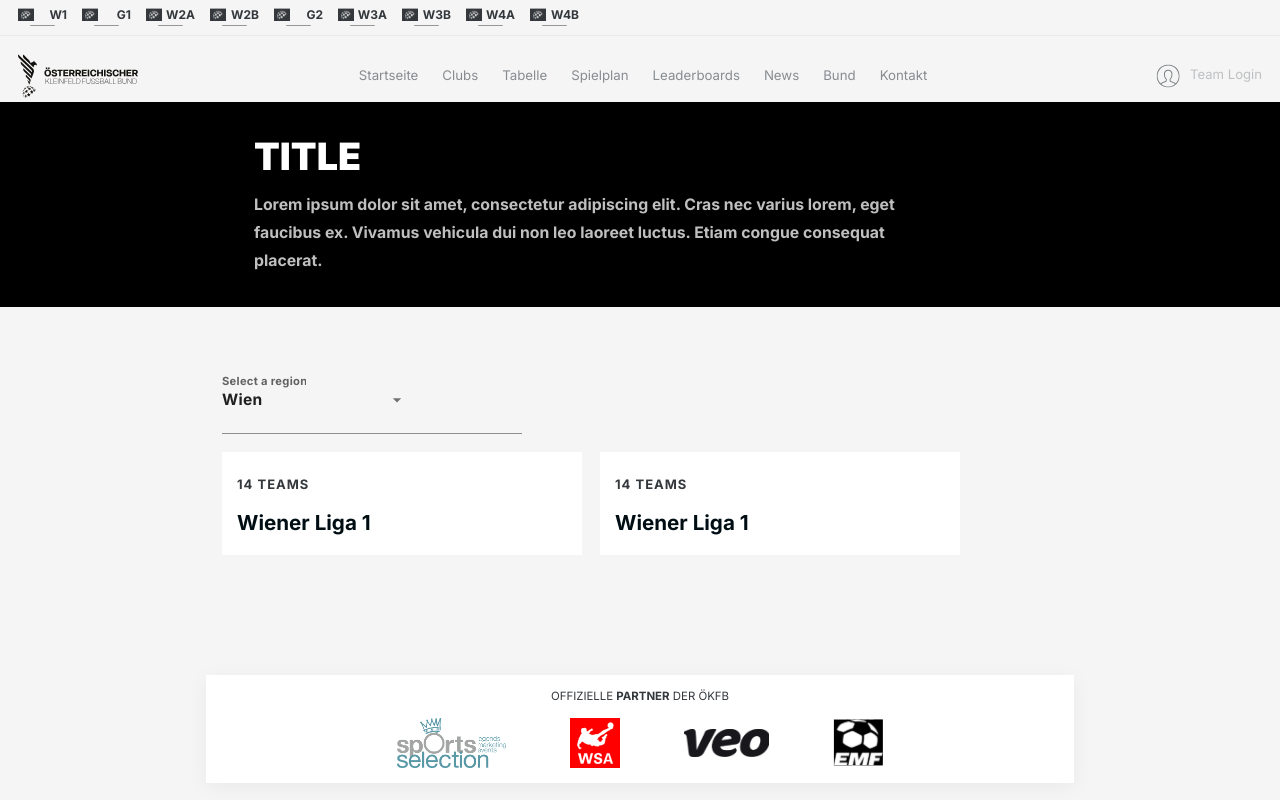
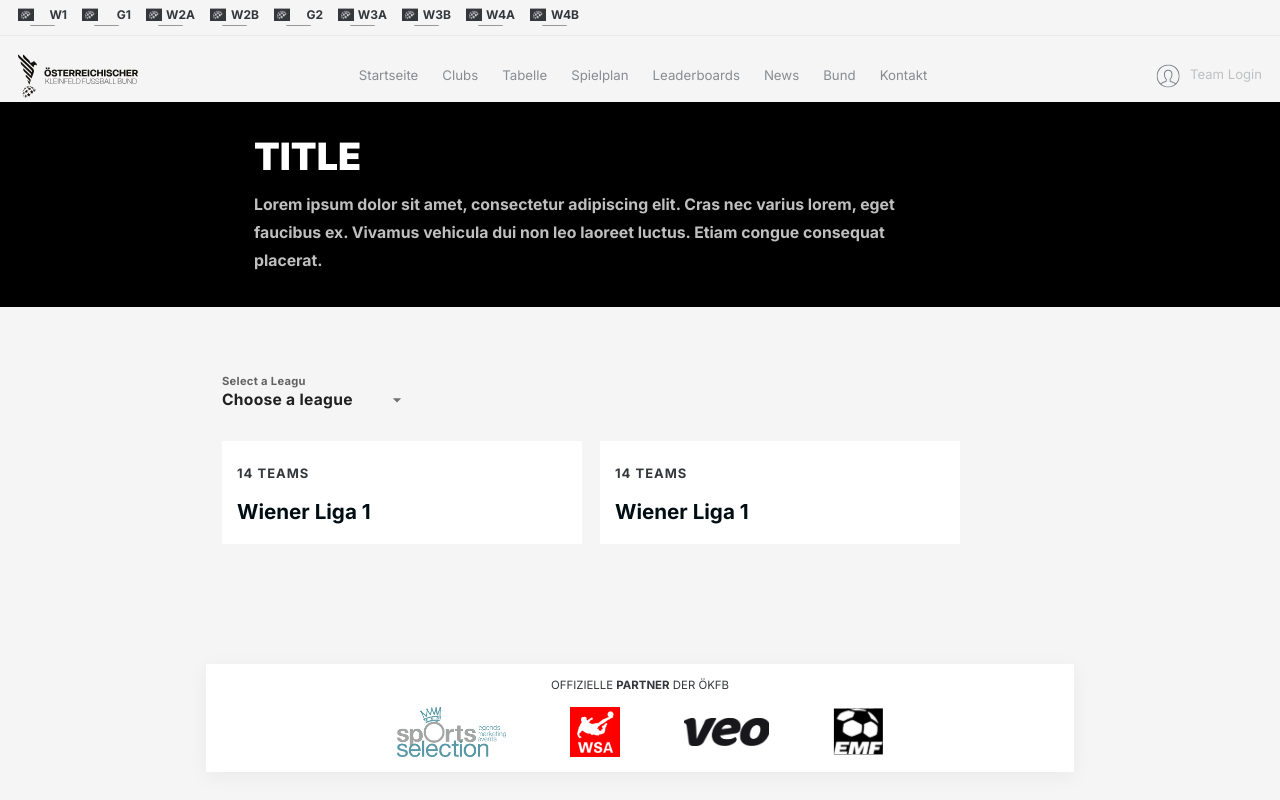
Before and after one commit to oekfbIT/oekfb_new_homepage, a React (Vite) app: page / in a window 1280 px wide. Shown: the top 800 px of the page. Built offline with nearby package versions, Linux system fonts and the light colour scheme.

Commit message:
dropdown test

```diff
--- a/src/components/Dropdown/Dropdown.tsx
+++ b/src/components/Dropdown/Dropdown.tsx
@@ -1,20 +1,18 @@
-/*
-We're constantly improving the code you see.
-Please share your feedback here: https://form.asana.com/?k=uvp-HPgd3_hyoXRBw1IcNg&d=1152665201300829
-*/
-
 import PropTypes from "prop-types";
-import React from "react";
+import React, { useState } from "react";
 import "./style.css";
 
 interface Props {
-  className: any;
-  dropdownWrapperClassName: any;
-  matLabelSelectAClassName: any;
-  text: string;
-  dropdownWrapperClassNameOverride: any;
-  text1: string;
-  dropdownWrapper: string;
+  className?: string;
+  dropdownWrapperClassName?: string;
+  matLabelSelectAClassName?: string;
+  text?: string;
+  dropdownWrapperClassNameOverride?: string;
+  placeholder?: string;
+  options: any[]; // Dropdown options data
+  displayKey: string; // Key for displayed text
+  valueKey: string; // Key for the returned value
+  onChange: (value: string) => void; // Callback for value changes
 }
 
 export const Dropdown = ({
@@ -23,9 +21,23 @@ export const Dropdown = ({
                            matLabelSelectAClassName,
                            text = "Select a region",
                            dropdownWrapperClassNameOverride,
-  text1 = "Wien",
-  dropdownWrapper = "/img/dropdown-wrapper-icon.svg",
+                           placeholder = "Choose an option",
+                           options = [],
+                           displayKey,
+                           valueKey,
+                           onChange,
                          }: Props): JSX.Element => {
+  const [isOpen, setIsOpen] = useState(false); // Toggle dropdown
+  const [selectedValue, setSelectedValue] = useState<string | null>(null);
+
+  const toggleDropdown = () => setIsOpen((prev) => !prev);
+
+  const handleSelect = (value: string) => {
+    setSelectedValue(value);
+    setIsOpen(false);
+    onChange(value);
+  };
+
   return (
       <div className={`dropdown ${className}`}>
         <div className="dropdown-wrapper">
@@ -38,29 +50,53 @@ export const Dropdown = ({
               </div>
             </div>
 
-          <div className="dropdown-wrapper-3">
+            {/* Trigger with existing styling */}
+            <div className="dropdown-wrapper-3" onClick={toggleDropdown}>
               <div
                   className={`dropdown-wrapper-4 ${dropdownWrapperClassNameOverride}`}
               >
-              {text1}
+                {selectedValue
+                    ? options.find((opt) => opt[valueKey] === selectedValue)?.[displayKey]
+                    : placeholder}
               </div>
-
               <img
                   className="dropdown-wrapper-5"
                   alt="Dropdown wrapper"
-              src={dropdownWrapper}
+                  src="/img/dropdown-wrapper-icon.svg"
               />
             </div>
           </div>
         </div>
 
-      <div className="dropdown-wrapper-6" />
+        {/* Dropdown options list */}
+        {isOpen && (
+            <div className="dropdown-wrapper-6">
+              <ul className="dropdown-options">
+                {options.map((option) => (
+                    <li
+                        key={option.id || option[valueKey]}
+                        onClick={() => handleSelect(option[valueKey])}
+                        className="dropdown-option-item"
+                    >
+                      {option[displayKey]}
+                    </li>
+                ))}
+              </ul>
+            </div>
+        )}
       </div>
   );
 };
 
 Dropdown.propTypes = {
   text: PropTypes.string,
-  text1: PropTypes.string,
-  dropdownWrapper: PropTypes.string,
+  placeholder: PropTypes.string,
+  options: PropTypes.array.isRequired,
+  displayKey: PropTypes.string.isRequired,
+  valueKey: PropTypes.string.isRequired,
+  onChange: PropTypes.func.isRequired,
 };
+
+Dropdown.defaultProps = {
+  options: [],
+};
--- a/src/components/Dropdown/style.css
+++ b/src/components/Dropdown/style.css
@@ -47,7 +47,7 @@
   margin-right: -2.43px;
   margin-top: -1.00px;
   position: relative;
-  width: fit-content;
+  width: max-content;
 }
 
 .dropdown .dropdown-wrapper-3 {
@@ -89,3 +89,37 @@
   position: relative;
   width: 100%;
 }
+
+/* Dropdown options styling */
+.dropdown-wrapper-6 {
+  position: absolute;
+  top: 100%;
+  left: 0;
+  right: 0;
+  background-color: white;
+  border: 1px solid var(--themeblack-42);
+  z-index: 10;
+  max-width: 300px;
+}
+
+.dropdown-options {
+  list-style: none;
+  margin: 0;
+  padding: 0;
+  max-height: 200px;
+  overflow-y: auto;
+}
+
+.dropdown-option-item {
+  padding: 15px;
+  cursor: pointer;
+  font-family: "Inter", Helvetica;
+  font-size: 14px;
+  color: var(--themeblack-87);
+  background-color: white;
+}
+
+.dropdown-option-item:hover {
+  background-color: black;
+  color: white;
+}
--- a/src/screens/ElementLeagueSelection/ElementLeagueSelection.tsx
+++ b/src/screens/ElementLeagueSelection/ElementLeagueSelection.tsx
@@ -6,10 +6,31 @@ import { LeagueSelection } from "../../components/LeagueSelection";
 import { Sponsors } from "../../components/Sponsors";
 import { ViewDefaultWrapper } from "../../components/ViewDefaultWrapper";
 import "./style.css";
-import {Navigation} from "../../components/Navigation";
+import { Navigation } from "../../components/Navigation";
 
 export const ElementLeagueSelection = (): JSX.Element => {
     const screenWidth = useWindowWidth();
+
+    const leagues = [
+        {
+            state: "wien",
+            teamcount: 12,
+            name: "1. Wiener Liga",
+            id: "B236BAAD-404C-4451-9C30-122CBD9EB0DA",
+            code: "W1",
+        },
+        {
+            state: "wien",
+            teamcount: 14,
+            name: "2. Wiener Liga A",
+            id: "80B164B6-4015-4D95-A432-D85CBAD5AF8B",
+            code: "W2A",
+        },
+    ];
+
+    const handleDropdownChange = (selectedCode: string) => {
+        console.log("Selected League Code:", selectedCode);
+    };
 
     return (
         <div
@@ -25,12 +46,11 @@ export const ElementLeagueSelection = (): JSX.Element => {
         >
             {screenWidth < 900 && (
                 <>
-          <Navigation/>
+                    <Navigation />
                     <div className="page-header-wrapper">
                         <div className="page-header-2">
                             <div className="page-header-wrapper-2">
                                 <div className="page-header-wrapper-3">TITLE</div>
-
                                 <p className="page-header-wrapper-4">
                                     Lorem ipsum dolor sit amet, consectetur adipiscing elit. Cras
                                     nec varius lorem, eget faucibus ex. Vivamus vehicula dui non
@@ -42,7 +62,15 @@ export const ElementLeagueSelection = (): JSX.Element => {
 
                     <div className="page-content">
                         <div className="leagues-wrapper">
-              <Dropdown className="instance-node-2" />
+                            <Dropdown
+                                className="instance-node-2"
+                                options={leagues}
+                                displayKey="name"
+                                valueKey="code"
+                                text="Select a League"
+                                placeholder="Choose a league"
+                                onChange={handleDropdownChange}
+                            />
                             <div className="league-cell-list">
                                 <LeagueSelection className="league-selection-cell" />
                                 <LeagueSelection className="league-selection-cell" />
@@ -99,34 +127,34 @@ export const ElementLeagueSelection = (): JSX.Element => {
                         view="default"
                     />
                     <div className="div-14">
-            <div className="div-14">
                         <div className="page-header-wrapper">
-                <div className="div-14">
                             <div className="page-header-3">
                                 <div className="page-header-wrapper-2">
                                     <div className="page-header-wrapper-3">TITLE</div>
-
                                     <p className="page-header-wrapper-4">
                                         Lorem ipsum dolor sit amet, consectetur adipiscing elit.
-                        Cras nec varius lorem, eget faucibus ex. Vivamus
-                        vehicula dui non leo laoreet luctus. Etiam congue
-                        consequat placerat.
+                                        Cras nec varius lorem, eget faucibus ex. Vivamus vehicula
+                                        dui non leo laoreet luctus. Etiam congue consequat placerat.
                                     </p>
-                    </div>
-                  </div>
                                 </div>
                             </div>
                         </div>
                     </div>
 
                     <div className="page-content-2">
-            <div className="div-14">
                         <div className="leagues-wrapper-2">
-                <Dropdown className="instance-node" />
+                            <Dropdown
+                                className="instance-node"
+                                options={leagues}
+                                displayKey="name"
+                                valueKey="code"
+                                text="Select a League"
+                                placeholder="Choose a league"
+                                onChange={handleDropdownChange}
+                            />
                             <div className="league-cell-list-2">
                                 <LeagueSelection className="league-selection-cell" />
                                 <LeagueSelection className="league-selection-cell" />
-                </div>
                             </div>
                         </div>
 
```
Lines whose indentation alone changed are shown as unchanged.
